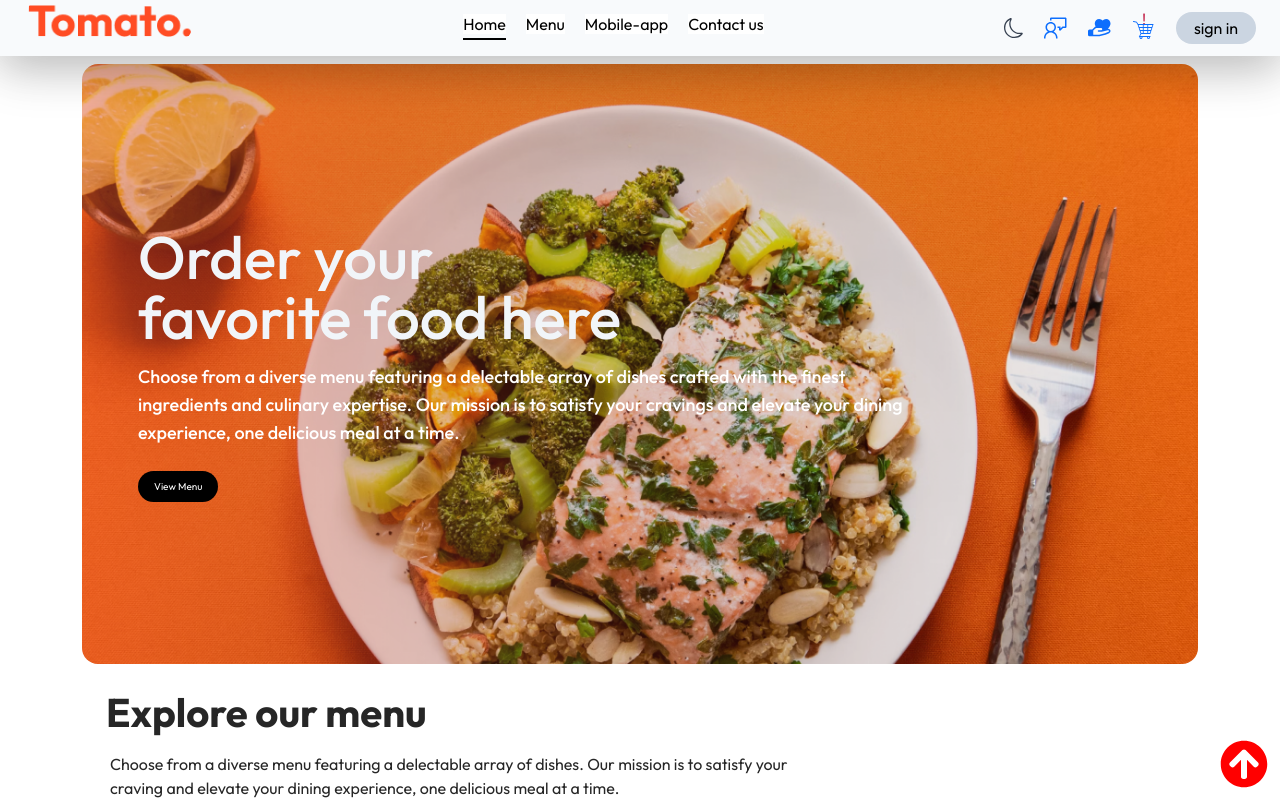
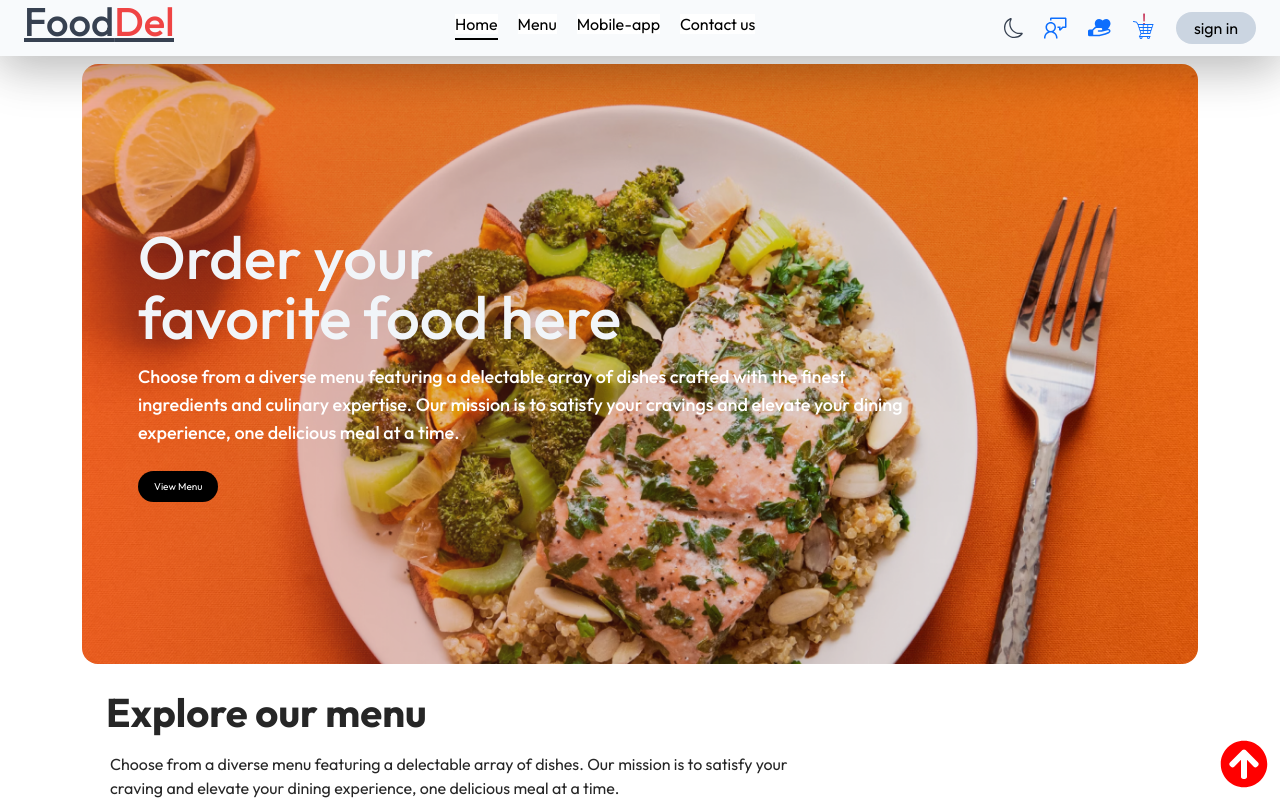
Before and after one commit to RockySheoran/FoodDel, a React (Vite) app in the folder frontend/: page / in a window 1280 px wide. Shown: the top 800 px of the page. Built offline with nearby package versions, Linux system fonts and the light colour scheme; no server answers.

Commit message:
logo Change

```diff
--- a/frontend/src/components/Nav_Footer/Navbar.jsx
+++ b/frontend/src/components/Nav_Footer/Navbar.jsx
@@ -50,12 +50,15 @@ const Navbar = ({ setLoginCheck }) => {
 
             <div className="text-xl font-bold ">
               <figure className="figure relative top-2 ">
-                <Link to="/">
-                  <img
+                <Link to="/" className={` ${isDarkTheme ?"text-white":'text-gray-700'}`}>
+                  {/* <img
                     src={assets.logo}
                     className="figure-img  rounded !h-8 w-24 md:w-full pl-2 md:pl-1"
                     alt="logo"
-                  />
+                  /> */}
+                  <h1 className={` ${isDarkTheme ? "" : "text-gray-700"} `}>
+                    Food<span className="text-red-500">Del</span>
+                  </h1>
                 </Link>
               </figure>
             </div>
@@ -399,7 +402,7 @@ const Navbar = ({ setLoginCheck }) => {
         </nav>
       </nav>
     </div>
-  );
+  )
 };
 
 export default Navbar;
--- a/frontend/src/components/Navbar_Attribute_Page/Register.jsx
+++ b/frontend/src/components/Navbar_Attribute_Page/Register.jsx
@@ -137,7 +137,7 @@ const Register = ({
               }
               className="relative cursor-pointer z-100 bottom-[29px] sm:bottom-[28px] sm:left-[295px] left-[230px] text-2xl w-5  "
               id="password">
-              {passShow.password == false ? <IoEye /> : <IoEyeOff />}
+              {passShow.password == false ? <IoEye /> : <IoEyeOff  />}
             </span>
           </div>
 
```
Also changed, not shown: 1 other file (tests, documents, lock files or other folders).
